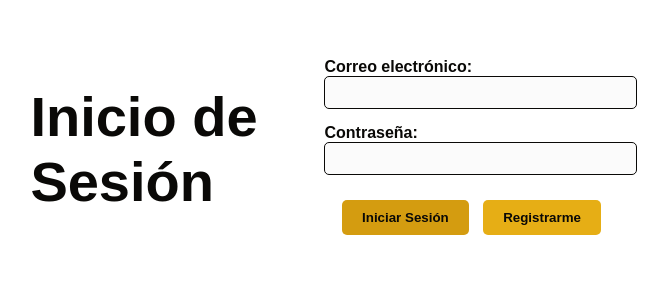
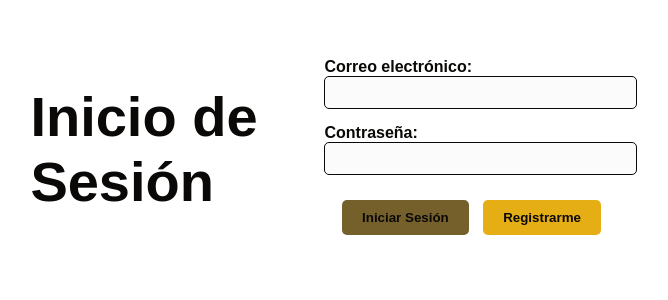
Before and after one commit to Kiddgoby/Transversal-BeatPass, a PHP site: page /index1.html in a window 1280 px wide, with the pointer over the restyled element. Shown: the part 174-474 px from the top of the page, without its empty margins (262-930 px from the left). Run offline with PHP 8.4, Linux system fonts and the light colour scheme.

Commit message:
pull de algo

```diff
--- a/View/InicioSesion/Style.css
+++ b/View/InicioSesion/Style.css
@@ -100,13 +100,14 @@ header h1 {
 }
 
 .buttons button:hover {
-    background-color: #D49C10;
+    background-color: #75602c;
 }
 
 main{
     margin-top: 100px;
 }
 
+
 a{
     text-decoration: none;
 }
```
